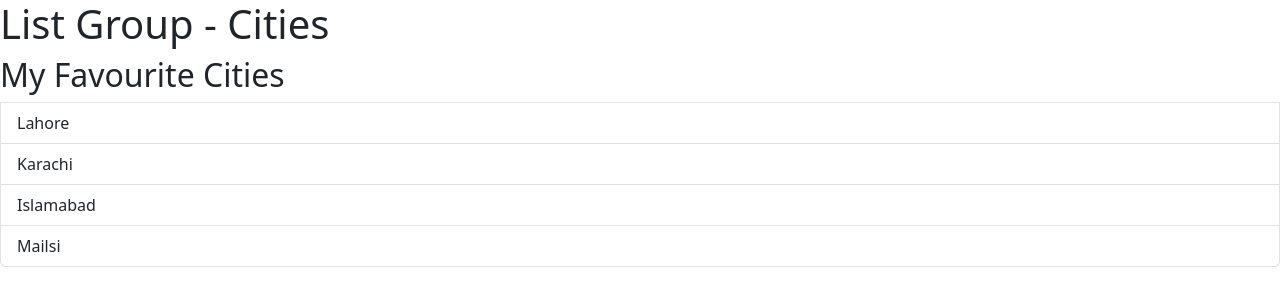
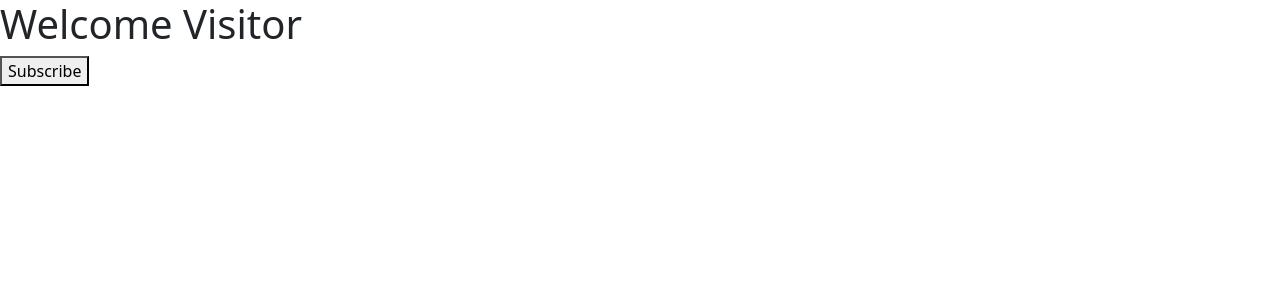
Before and after one commit to codewithghani/react-fundamentals, a React (Vite) app: page / in a window 1280 px wide. Shown: the top 306 px of the page. Built offline with nearby package versions, Linux system fonts and the light colour scheme.

Commit message:
implementing counter using class component

```diff
--- a/src/App.tsx
+++ b/src/App.tsx
@@ -1,13 +1,11 @@
 import "./App.css";
-// import Message from "./components/Message";
-import ListGroup from "./components/ListGroup";
+
+import Welcome from "./components/Welcome";
 
 function App() {
   return (
     <div>
-      <ListGroup category="Cities">
-        <h2>My Favourite Cities</h2>
-      </ListGroup>
+      <Welcome />
     </div>
   );
 }
--- /dev/null
+++ b/src/components/Welcome.tsx
@@ -0,0 +1,27 @@
+import { Component, ReactNode } from "react";
+
+class Welcome extends Component {
+  constructor() {
+    super();
+    this.state = {
+      message: "Welcome Visitor",
+    };
+  }
+  handleClick() {
+    this.setState({
+      message: "Thank You for subscription",
+    });
+  }
+  render(): ReactNode {
+    return (
+      <>
+        <h1>{this.state.message}</h1>
+        <button type="button" onClick={() => this.handleClick()}>
+          Subscribe
+        </button>
+      </>
+    );
+  }
+}
+
+export default Welcome;
```
